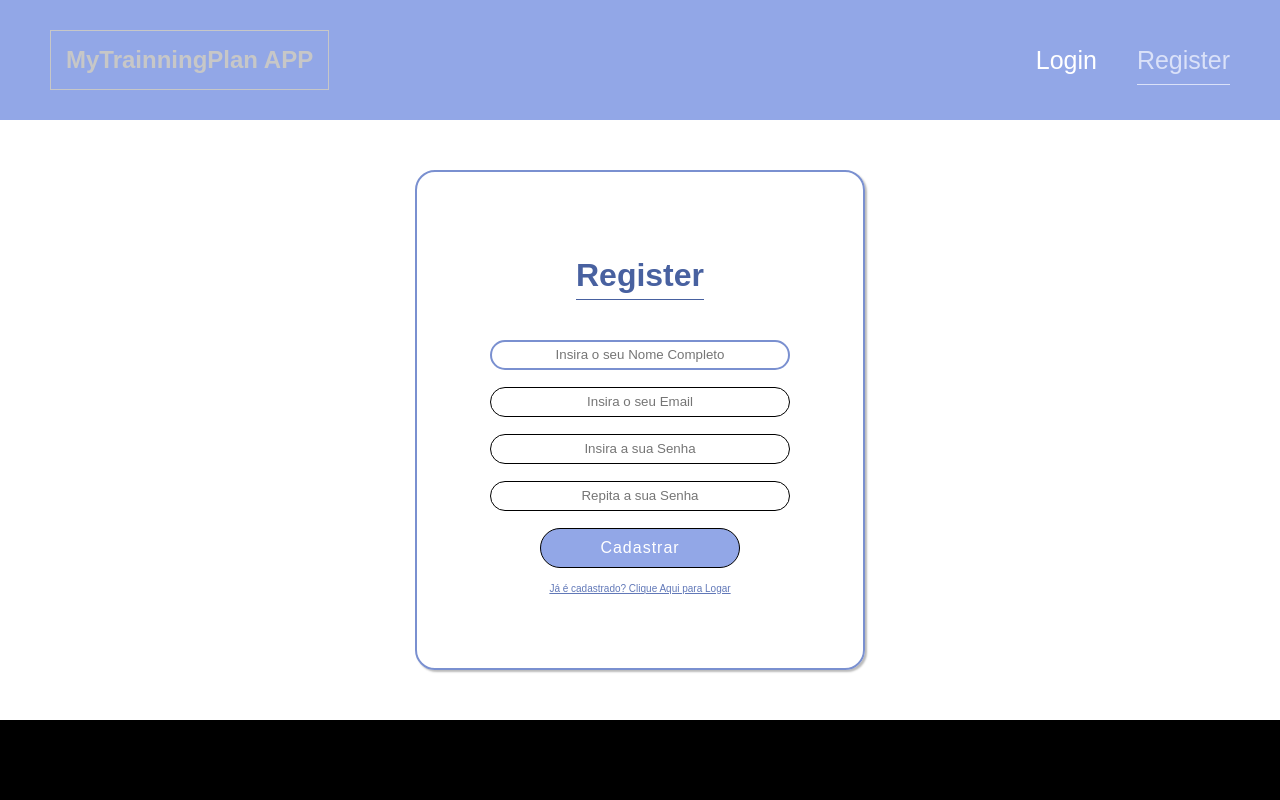
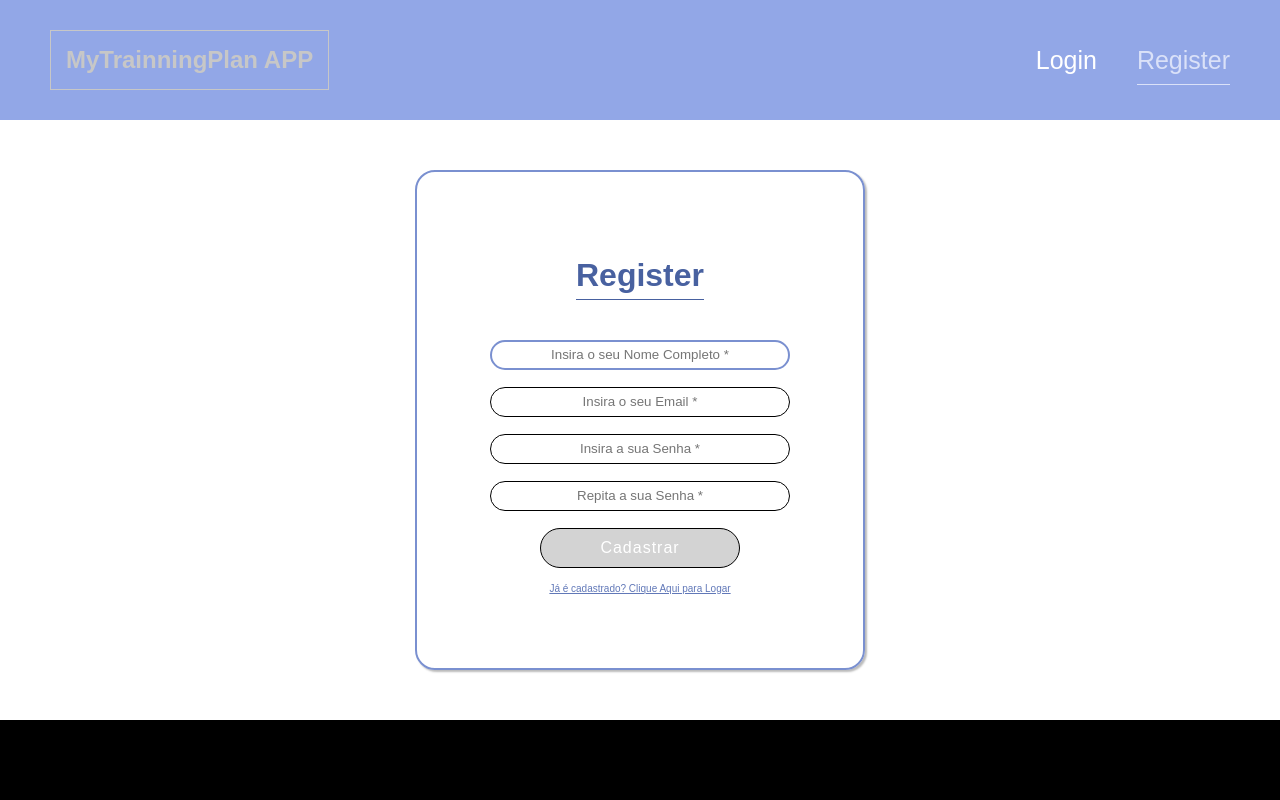
Before and after one commit to Guittsgui/sport-front, a React (Vite) app: page /register in a window 1280 px wide. Shown: the top 800 px of the page. Built offline with nearby package versions, Linux system fonts and the light colour scheme.

Commit message:
disabled buttons working

```diff
--- a/src/components/button.js
+++ b/src/components/button.js
@@ -14,4 +14,8 @@ export const Button = styled.button`
     &:hover{
         background-color: #abbeff;
     }
+    &:disabled{
+        background-color: lightgray;
+        cursor: auto;
+    }
 `;
--- a/src/routes/PublicRoutes/Login/index.jsx
+++ b/src/routes/PublicRoutes/Login/index.jsx
@@ -5,6 +5,7 @@ import { Button } from '../../../components/button'
 import {Link} from 'react-router-dom'
 import { useState } from 'react'
 import FormGroup from './../../../components/FormGroup'
+import { isEmailValid } from '../../../utils/validateFields'
 
 const Login = () => {
 
@@ -23,7 +24,6 @@ const Login = () => {
         }else{
             setError(true)
         }
-
     }
 
     function handleEmailChange(event){
@@ -42,21 +42,24 @@ const Login = () => {
             <FormGroup>
                 <Input type="email"
                 autoFocus
-                placeholder='Informe seu E-mail'
+                placeholder='Informe seu E-mail *'
                 value={email}
                 onChange={handleEmailChange}/>
             </FormGroup>
 
             <FormGroup>
                 <Input type="password"
-                placeholder='Informe sua Senha'
+                placeholder='Informe sua Senha *'
                 value={password}
                 onChange={handlePasswordChange}/>
             </FormGroup>
 
             {error && <p className='danger'> Login ou Senha Inválidos. </p>}
 
-            <Button onClick={handleSubmitForm}> Login </Button>
+            <Button onClick={handleSubmitForm}
+            disabled={!password || !isEmailValid(email)}>
+                 Login
+            </Button>
 
             <Link> Esqeuceu sua Senha ? Clique Aqui </Link>
         </FormContainer>
--- a/src/routes/PublicRoutes/Register/index.jsx
+++ b/src/routes/PublicRoutes/Register/index.jsx
@@ -38,33 +38,36 @@ const Register = () => {
             <FormGroup>
                 <Input type='text'
                 autoFocus
-                placeholder='Insira o seu Nome Completo'
+                placeholder='Insira o seu Nome Completo *'
                 value={name}
                 onChange={handleChangeName}/>
             </FormGroup>
 
             <FormGroup>
                 <Input type='email'
-                placeholder='Insira o seu Email'
+                placeholder='Insira o seu Email *'
                 value={email}
                 onChange={handleChangeEmail}/>
             </FormGroup>
 
             <FormGroup>
                 <Input type='password'
-                placeholder='Insira a sua Senha'
+                placeholder='Insira a sua Senha *'
                 value={password}
                 onChange={handleChangePassword}/>
             </FormGroup>
 
             <FormGroup>
                 <Input type='password'
-                placeholder='Repita a sua Senha'
+                placeholder='Repita a sua Senha *'
                 value={confirmPassword}
                 onChange={handleChangeConfirmPassword}/>
             </FormGroup>
 
-            <Button onClick={handleSubmitForm}> Cadastrar </Button>
+            <Button onClick={handleSubmitForm}
+            disabled={!name}>
+                Cadastrar
+            </Button>
             <Link to="/login"> Já é cadastrado? Clique Aqui para Logar</Link>
 
         </FormContainer>
```
